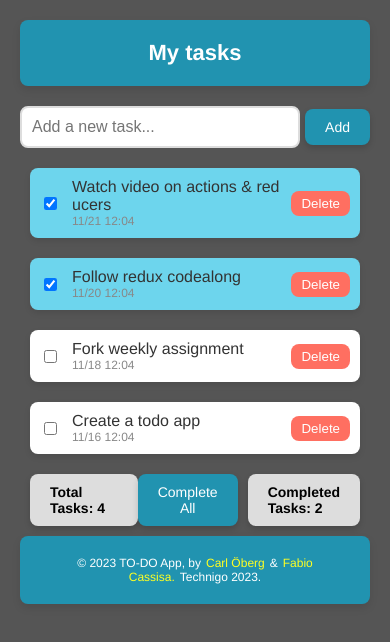
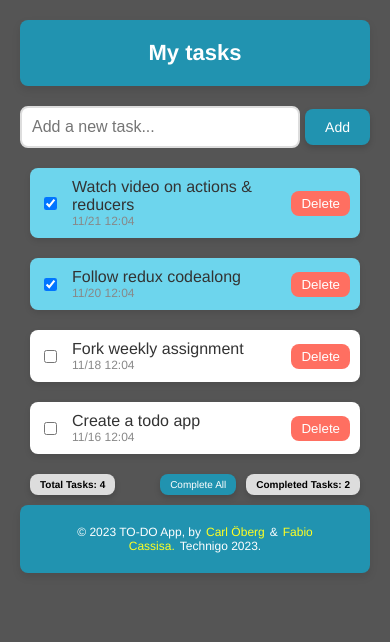
Before and after one commit to Calleobe/Todo, a React (Vite) app: page / in a window 390 px wide. Shown: the top 642 px of the page. Built offline with nearby package versions, Linux system fonts and the light colour scheme.

Commit message:
improved responsiveness

```diff
--- a/src/components/TaskItem.jsx
+++ b/src/components/TaskItem.jsx
@@ -27,7 +27,6 @@ const TextContainer = styled.div`
 `;
 
 const TaskText = styled.span`
-  word-break: break-all;
   overflow-wrap: break-word;
 `;
 
--- a/src/components/TaskList.jsx
+++ b/src/components/TaskList.jsx
@@ -13,6 +13,22 @@ const TaskData = styled.div`
   font-size: 14px;
   color: #fff;
   font-weight: bold;
+
+  @media (max-width: 600px) {
+    font-size: 10px;
+  }
+
+  @media (min-width: 768px) {
+    font-size: 14px;
+  }
+
+  @media (min-width: 1024px) {
+    font-size: 14px;
+  }
+
+  @media (min-width: 1200px) {
+    font-size: 16px;
+  }
 `;
 
 const Completed = styled.div`
@@ -30,6 +46,23 @@ const Counter = styled.div`
   box-shadow: 0px 3px 6px rgba(0, 0, 0, 0.16);
   font-size: 14px;
   font-family: "Helvetica Neue", sans-serif;
+
+  @media (max-width: 600px) {
+    font-size: 10px;
+    padding: 5px 10px;
+  }
+
+  @media (min-width: 768px) {
+    font-size: 14px;
+  }
+
+  @media (min-width: 1024px) {
+    font-size: 14px;
+  }
+
+  @media (min-width: 1200px) {
+    font-size: 16px;
+  }
 `;
 
 const Button = styled.button`
@@ -43,6 +76,23 @@ const Button = styled.button`
   font-size: 14px;
   font-family: "Helvetica Neue", sans-serif;
   transition: transform 0.2s ease-in-out, background-color 0.2s;
+
+  @media (max-width: 600px) {
+    font-size: 10px;
+    padding: 5px 10px;
+  }
+
+  @media (min-width: 768px) {
+    font-size: 14px;
+  }
+
+  @media (min-width: 1024px) {
+    font-size: 14px;
+  }
+
+  @media (min-width: 1200px) {
+    font-size: 16px;
+  }
 
   &:hover {
     background-color: #6dd5ed;
```
